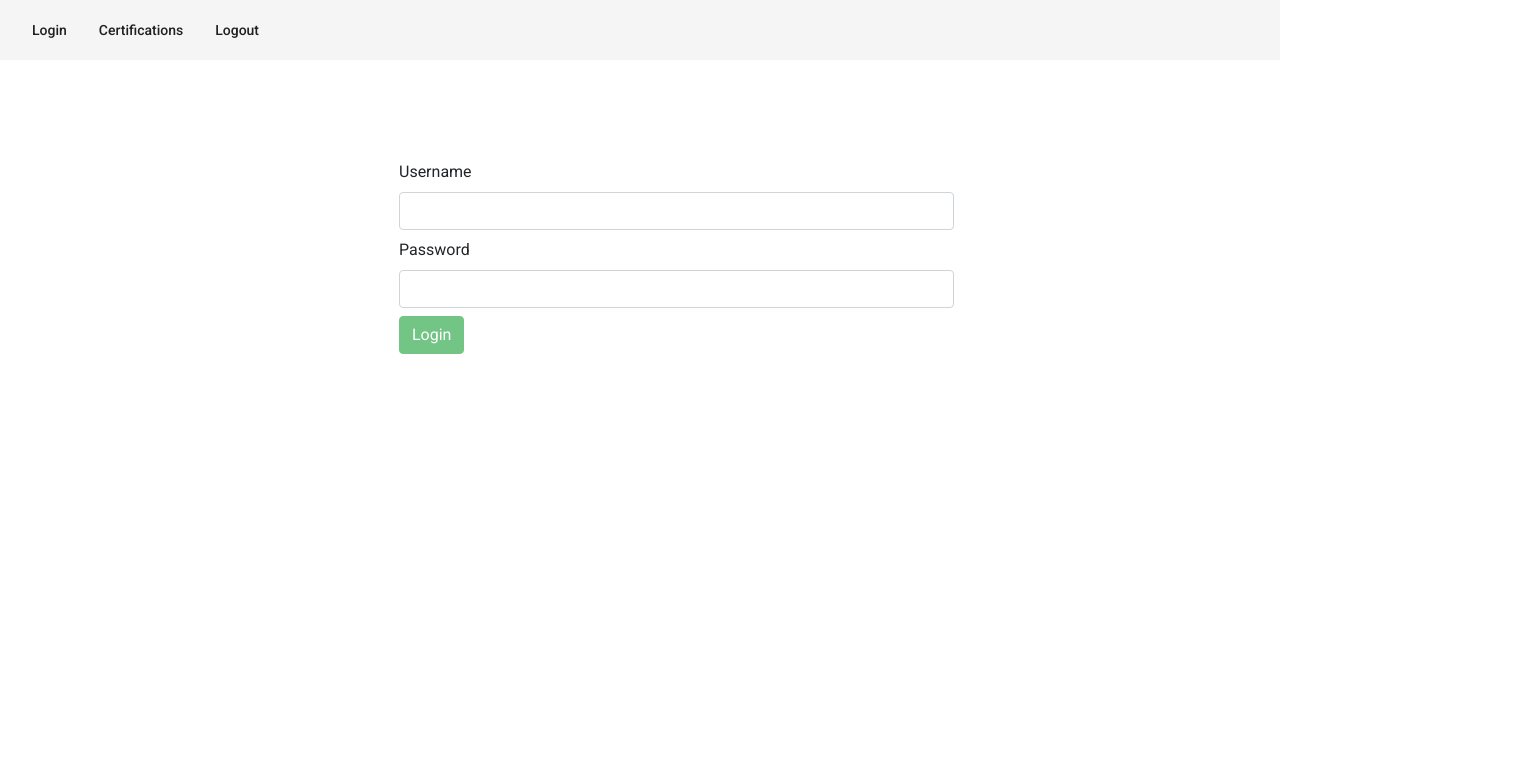
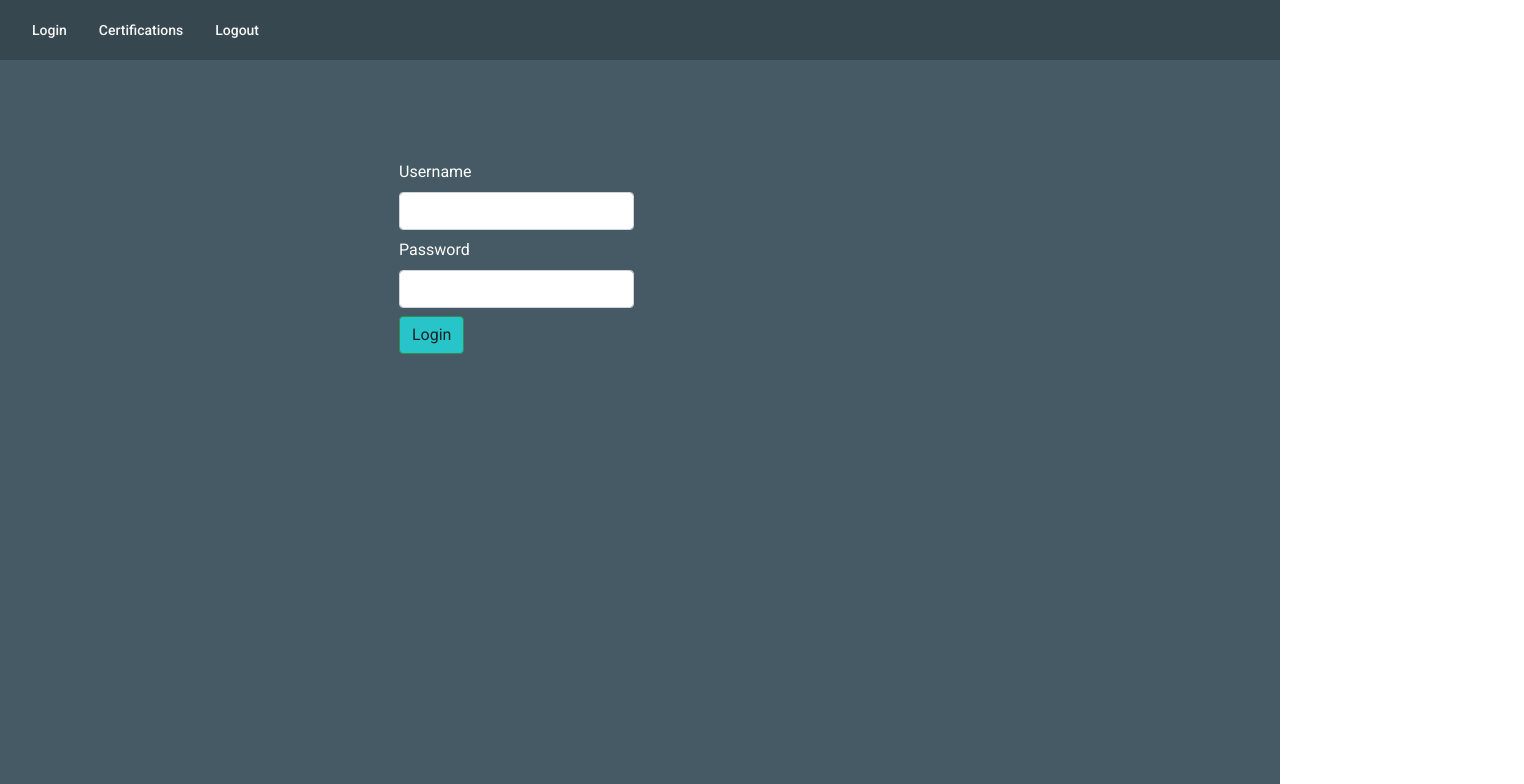
Before and after one commit to taniaopris/CertificationsIBM, an Angular app in the folder CertificationsWebApp/: page / in a window 1280 px wide. Shown: the top 784 px of the page, 1524 px wide, since content can reach past the window. Built offline with nearby package versions, Linux system fonts and the light colour scheme.

Commit message:
added a theme

```diff
--- a/CertificationsWebApp/src/app/app.component.scss
+++ b/CertificationsWebApp/src/app/app.component.scss
@@ -1,9 +1,15 @@
 .app-container {
     width: 100%;
     height: 100%;
+    background-color: #455A64;
+
 
     > mat-toolbar {
         height: 60px;
+        background-color: #37474F;
+        color: whitesmoke;
+        font-size: large;
+
     }
 
     > div:nth-child(2) {
--- a/CertificationsWebApp/src/app/certification/certifications-list/certifications-list.component.scss
+++ b/CertificationsWebApp/src/app/certification/certifications-list/certifications-list.component.scss
@@ -1,7 +1,7 @@
 .certifications-list-content {
     width: 100%;
     height: 100%;
-    background-color: rgb(245, 245, 245);
+    background-color: #455a64;
 
     > div {
         width: calc(50% - 50px);
@@ -11,6 +11,13 @@
 
     mat-card {
         width: 500px;
+        background-color: #607d8b;
+        padding-bottom: 10px;
+
+        > div {
+            padding: 10px;
+            color: whitesmoke;
+        }
     }
 
     > div:nth-child(odd) {
@@ -24,7 +31,6 @@
     }
 }
 
-.nav-link
-{
-  color: white;
+.apply-button {
+    background-color: #18ffff;
 }
--- a/CertificationsWebApp/src/app/login/login.component.html
+++ b/CertificationsWebApp/src/app/login/login.component.html
@@ -4,13 +4,13 @@
   <div>
   <div class="row">
     <div class="col-md-12 mb-2">
-      <label>Username</label>
-      <input [(ngModel)]="username" name="username" type="text" class="form-control" id="username" required>
+      <label class="white">Username</label>
+      <input [(ngModel)]="username" name="username"  type="text" class="form-control" id="username" required>
     </div>
   </div>
     <div class="row">
       <div class="col-md-12 mb-2">
-      <label>Password</label>
+      <label class="white">Password</label>
       <input [(ngModel)]="password" name="password" type="password" class="form-control" id="password" required>
     </div>
     </div>
--- a/CertificationsWebApp/src/app/login/login.component.scss
+++ b/CertificationsWebApp/src/app/login/login.component.scss
@@ -1,14 +1,22 @@
-.container
-{
-    position: absolute;
-    top:20%;
-    left: 30%;
+.container {
+  position: absolute;
+  top: 20%;
+  left: 30%;
+  width: 500px;
+
 }
-.alert
-{
+.alert {
   width: 50%;
 }
-input
-{
+input {
   width: 50%;
 }
+
+.btn {
+  background-color: #18ffff;
+  color: black;
+}
+
+.white {
+  color: white;
+}
--- a/CertificationsWebApp/src/app/request/requests-list/requests-list.component.scss
+++ b/CertificationsWebApp/src/app/request/requests-list/requests-list.component.scss
@@ -1,12 +1,15 @@
 .request-parent {
     padding: 25px;
-    background-color: rgb(245, 245, 245);
+    background-color: #455A64;
 
     > mat-card {
         margin: auto;
         width: 600px;
         display: grid;
         grid-template-columns: 1fr auto;
+        background-color: #607D8B;
+        color: whitesmoke;
+
 
         > div:nth-child(1) {
             > div {
@@ -22,12 +25,12 @@
 }
 
 .approve-button {
-    color: white;
-    background-color: #4caf50;
+    color: black;
+    background-color: #18ffff;
     margin-right: 10px;
 }
 
 .reject-button {
-    color: white;
-    background-color: #f44336;
+    color: black;
+    background-color: #d1382e;
 }
```
Also changed, not shown: CertificationsWebApp/src/app/request/myrequests/myrequests.component.scss (+8 -4 lines).
